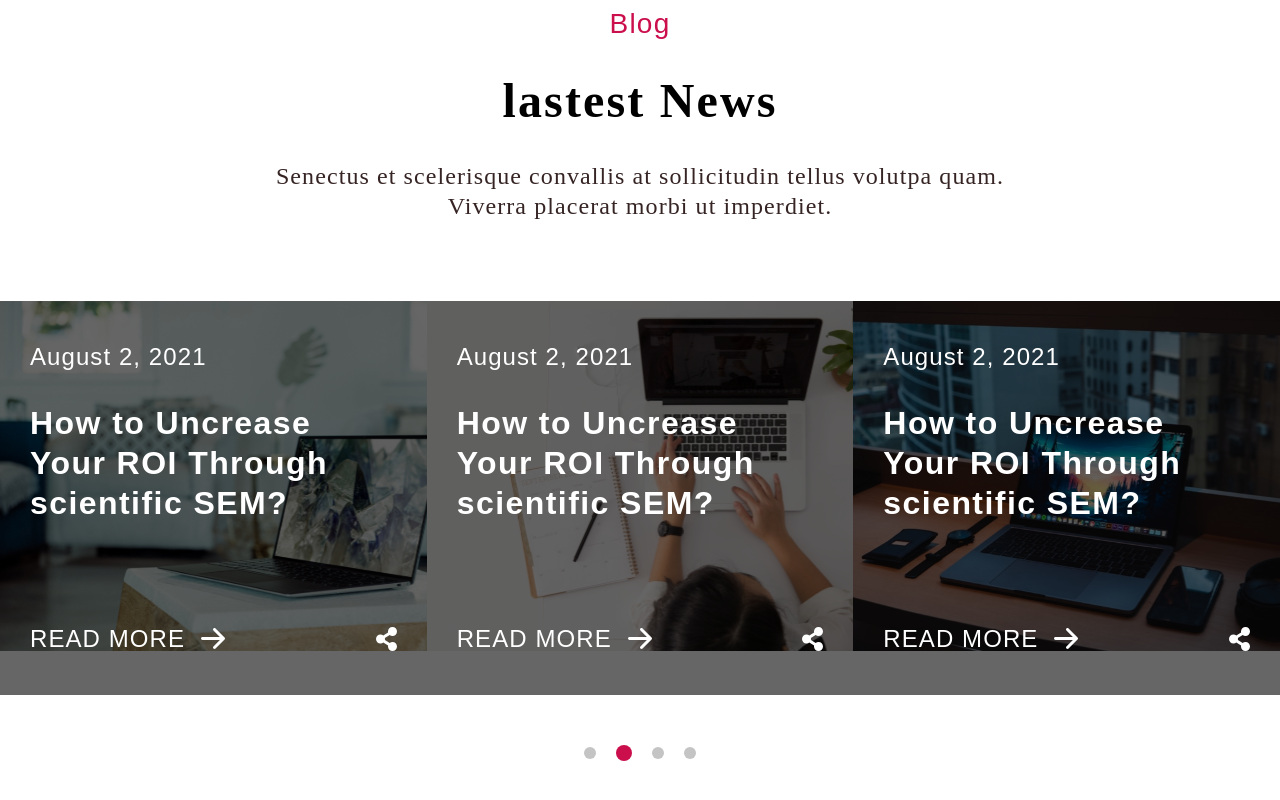
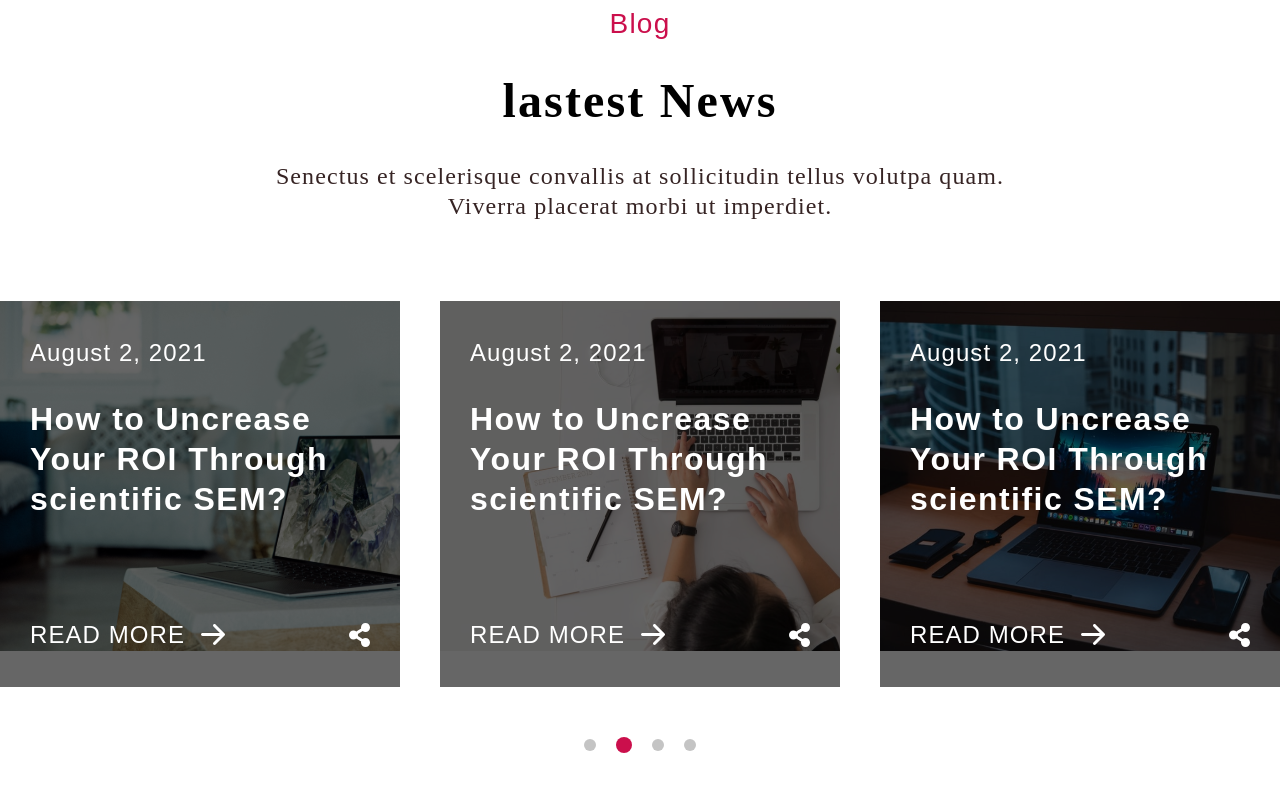
Before and after one commit to Maji30an/front-end, a React (Create React App) app in the folder template-app/: page / in a window 1280 px wide. Shown: the part 8352-9152 px from the top of the page. Built offline with nearby package versions, Linux system fonts and the light colour scheme.

Commit message:
edit files

```diff
--- a/template-app/src/App.js
+++ b/template-app/src/App.js
@@ -23,7 +23,6 @@ function App() {
            <Benfits />
            <Testimonial />
            <Blog />
-
         </main>
         <Footer />
      </div>
--- a/template-app/src/components/Blog.js
+++ b/template-app/src/components/Blog.js
@@ -1,8 +1,15 @@
 import React from "react";
-import Slide from "./Slide";
+import Slide from "./current/Slide";
+import {Pagination, A11y} from "swiper";
+import {Swiper, SwiperSlide} from 'swiper/react';
+import 'swiper/css';
+// import 'swiper/css/pagination';
 
 const Blog = () => {
-   const pics = ['bg-blog-pic-1', 'bg-blog-pic-2', 'bg-blog-pic-3'];
+   const pics = [
+      'bg-blog-pic-1', 'bg-blog-pic-2', 'bg-blog-pic-3',
+      'bg-blog-pic-1', 'bg-blog-pic-2', 'bg-blog-pic-3',
+   ];
    const dots = ['bg-dot w-3 h-3', 'bg-primary w-4 h-4', 'bg-dot w-3 h-3', 'bg-dot w-3 h-3'];
    return(
       <section className='mt-[439px]'>
@@ -12,14 +19,19 @@ const Blog = () => {
             <p className='text-secondary font-normal text-2xl leading-[30px] tracking-45 max-w-[800px] mx-auto'>Senectus et scelerisque convallis at sollicitudin tellus volutpa quam. Viverra placerat morbi ut imperdiet.</p>
          </div>
          <div className='mt-20'>
-            <div className='flex justify-between'>
+            <Swiper
+               modules={[Pagination, A11y]}
+               spaceBetween={40}
+               slidesPerView={3}
+               pagination={{ clickable: true}}
+            >
                {pics.map((pic, i) =>
-                  <Slide class={pic} key={i} />
+                  <SwiperSlide key={i}><Slide class={pic} /></SwiperSlide>
                )}
+            </Swiper>
+            <div className='flex justify-center items-center gap-5 mt-[50px]'>
+               {dots.map((dot, i) => <span key={i} className={`${dot} rounded-full`}></span>)}
             </div>
-            <ul className='flex justify-center items-center gap-5 mt-[50px]'>
-               {dots.map((dot, i) => <li key={i} className={`${dot} rounded-full`}></li>)}
-            </ul>
          </div>
       </section>
    );
--- a/template-app/src/components/Footer.js
+++ b/template-app/src/components/Footer.js
@@ -6,7 +6,7 @@ import facebook from './../assets/img/facebook.svg';
 import google from './../assets/img/google.svg';
 import twitter from './../assets/img/twitter.svg';
 import youtube from './../assets/img/youtube.svg';
-import FormEmail from "./FormEmail";
+import FormEmail from "./current/FormEmail";
 import ListMenu from "./ListMenu";
 
 const Footer = () => {
--- a/template-app/src/components/Testimonial.js
+++ b/template-app/src/components/Testimonial.js
@@ -25,7 +25,7 @@ const Testimonial = () => {
             <h3 className='font-bold text-5xl leading-[60px] tracking-45'>What Our Customers Say</h3>
             <p className='text-secondary font-normal text-2xl leading-[30px] tracking-45 max-w-[800px] mx-auto'>Senectus et scelerisque convallis at sollicitudin tellus volutpa quam. Viverra placerat morbi ut imperdiet.</p>
          </div>
-         <div className='flex flex-col items-center mt-[100px] bg-testimonial bg-no-repeat bg-contain bg-center'>
+         <div className='flex flex-col items-center mt-[100px] bg-no-repeat bg-contain bg-center'>
             <img src={selectPic} alt='customer' className='w-[200px] h-[200px]' />
             <p className='font-poppins font-semibold text-secondary text-2xl leading-[38.28px] tracking-45 max-w-[1404px] text-center mt-10'>Senectus et scelerisque convallis at sollicitudin tellus volutpat quam. Ipsum bibendum iaculis gravida adipiscing porttitor purus, sodales tristique. Viverra placerat morbi ut imperdiet.</p>
             <h4 className='font-poppins font-medium text-4xl text-primary tracking-45 mt-10 mb-2.5'>Keya Akter</h4>
--- a/template-app/src/components/FormEmail.js
+++ b/template-app/src/components/current/FormEmail.js
@@ -1,5 +1,5 @@
 import React from "react";
-import sendIcon from "../assets/img/send-icon.svg";
+import sendIcon from "../../assets/img/send-icon.svg";
 
 const FormEmail = () => {
    return(
--- a/template-app/src/components/Slide.js
+++ b/template-app/src/components/current/Slide.js
@@ -1,11 +1,11 @@
 import React from "react";
-import arrowRight from "../assets/img/arrow-right.svg";
-import share from "../assets/img/share.svg";
+import arrowRight from "../../assets/img/arrow-right.svg";
+import share from "../../assets/img/share.svg";
 
 const Slide = (props) => {
    return(
       <div className={`${props.class} bg-no-repeat max-w-[520px]`}>
-         <div className='text-white py-10 px-[30px] bg-[#00000099]'>
+         <div className='text-white py-9 px-[30px] bg-[#00000099]'>
             <small className='font-poppins font-normal text-2xl tracking-45'>August 2, 2021</small>
             <h4 className='font-poppins font-semibold text-[32px] leading-10 tracking-45 mt-[30px] mb-[100px]'>How to Uncrease Your ROI
                Through scientific SEM?</h4>
```
